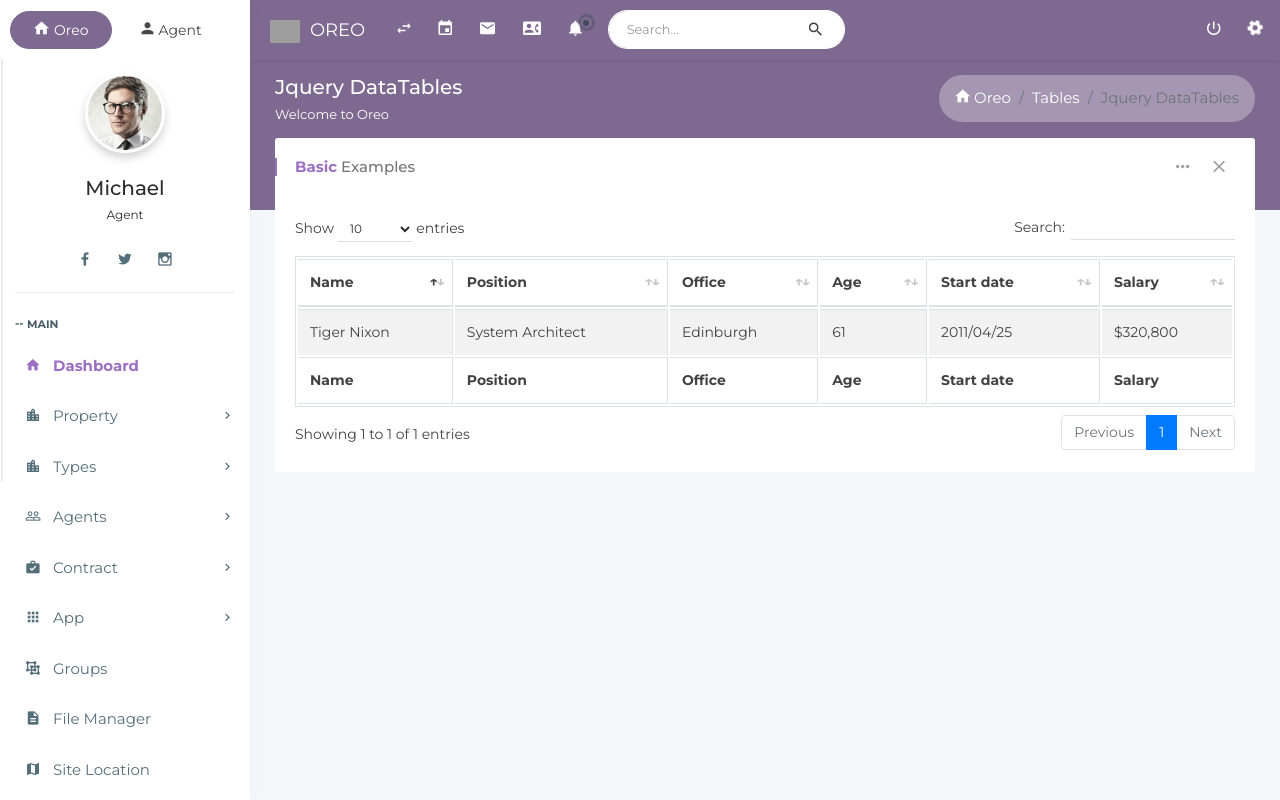
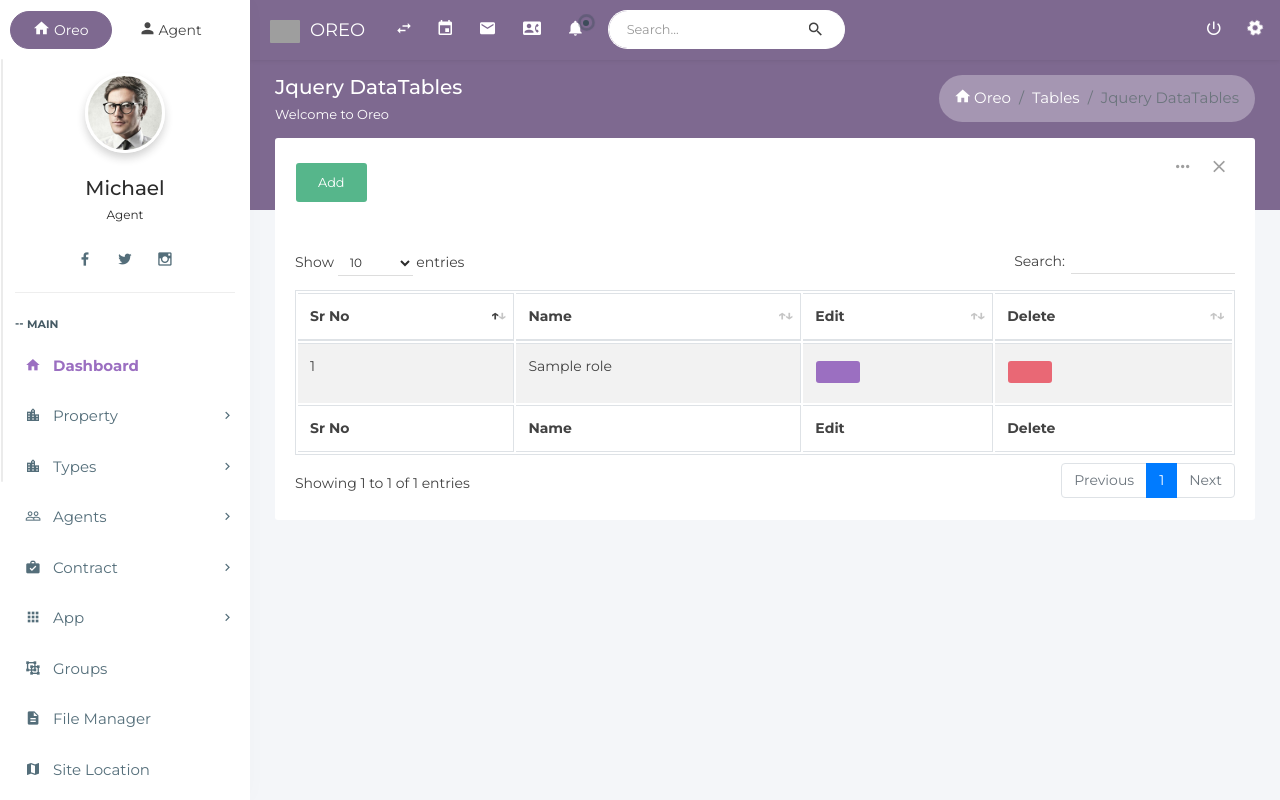
Before and after one commit to Yashsen1254/Home, a PHP site: page /pages/role/index.php in a window 1280 px wide. Run offline with PHP 8.4, Linux system fonts and the light colour scheme; tables that the repository leaves empty hold one stand-in row (values such as "Sample post"); some libraries are stand-ins or nearby versions; grey boxes are pictures that could not be loaded.

Commit message:
Role Pages Updated

```diff
--- a/pages/role/index.php
+++ b/pages/role/index.php
@@ -3,6 +3,9 @@ require '../../includes/init.php';
 include '../../includes/header.php';
 include '../../includes/navbar.php';
 include '../../includes/sidebar.php';
+$query = "SELECT * FROM role";
+$roles = select($query);
+$index = 0;
 ?>
 
 
@@ -29,7 +32,7 @@ include '../../includes/sidebar.php';
             <div class="col-lg-12">
                 <div class="card">
                     <div class="header">
-                        <h2><strong>Basic</strong> Examples </h2>
+                        <a href="./add.php" class="btn btn-success mb-2 me-2">Add</a>
                         <ul class="header-dropdown">
                             <li class="dropdown"> <a href="javascript:void(0);" class="dropdown-toggle"
                                     data-toggle="dropdown" role="button" aria-haspopup="true" aria-expanded="false"> <i
@@ -50,32 +53,38 @@ include '../../includes/sidebar.php';
                             <table class="table table-bordered table-striped table-hover js-basic-example dataTable">
                                 <thead>
                                     <tr>
+                                        <th>Sr No</th>
                                         <th>Name</th>
-                                        <th>Position</th>
-                                        <th>Office</th>
-                                        <th>Age</th>
-                                        <th>Start date</th>
-                                        <th>Salary</th>
+                                        <th>Edit</th>
+                                        <th>Delete</th>
                                     </tr>
                                 </thead>
                                 <tbody>
-                                    <tr>
-                                        <td>Tiger Nixon</td>
-                                        <td>System Architect</td>
-                                        <td>Edinburgh</td>
-                                        <td>61</td>
-                                        <td>2011/04/25</td>
-                                        <td>$320,800</td>
-                                    </tr>
+                                    <?php foreach ($roles as $role): ?>
+                                        <tr>
+                                            <td><?= $index += 1 ?></td>
+                                            <td><?= $role['Name'] ?></td>
+                                            <form action="./update.php" method="post">
+                                                <td>
+                                                    <input type="hidden" name="Id" id="Id" value="<?= $role['Id'] ?>">
+                                                    <button type="submit" class="btn btn-primary btn-circle mb-2">
+                                                    </button>
+                                                </td>
+                                            </form>
+                                            <td>
+                                                <button type="submit" class="btn btn-danger btn-circle mb-2"
+                                                    onclick="deleteRole(<?= $role['Id'] ?>)">
+                                                </button>
+                                            </td>
+                                        </tr>
+                                    <?php endforeach; ?>
                                 </tbody>
                                 <tfoot>
                                     <tr>
+                                        <th>Sr No</th>
                                         <th>Name</th>
-                                        <th>Position</th>
-                                        <th>Office</th>
-                                        <th>Age</th>
-                                        <th>Start date</th>
-                                        <th>Salary</th>
+                                        <th>Edit</th>
+                                        <th>Delete</th>
                                     </tr>
                                 </tfoot>
                             </table>
@@ -89,5 +98,22 @@ include '../../includes/sidebar.php';
 
 <?php
 include '../../includes/script.php';
+?>
+<script>
+    function deleteRole(Id) {
+        if (confirm("sure you want to delete this role"));
+        $.ajax({
+            url: "../../api/role/delete.php",
+            method: "POST",
+            data: {
+                Id: Id
+            },
+            success: function (response) {
+                alert('Roles Deleted');
+            }
+        })
+    }
+</script>
+<?php
 include '../../includes/pageend.php';
 ?>
```
Also changed, not shown: pages/role/add.php (+21 -3 lines), pages/role/update.php (+26 -3 lines).
